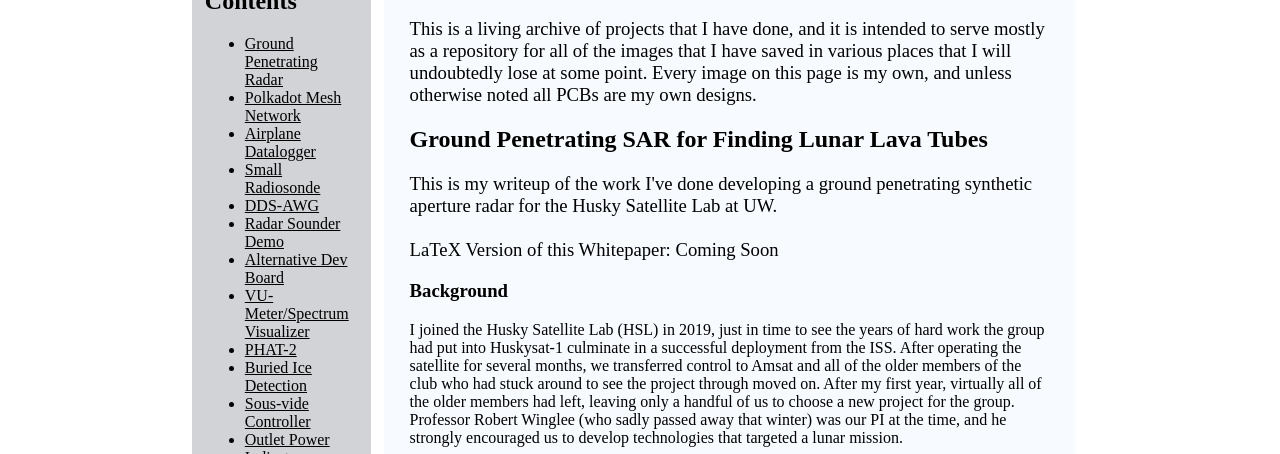
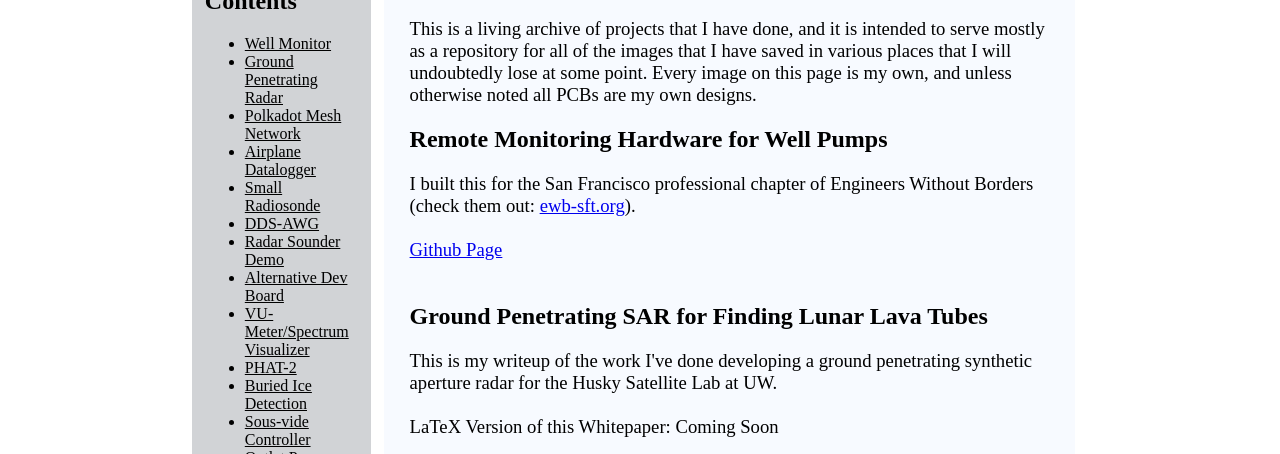
Before and after one commit to hansgaensbauer/hansgaensbauer.github.io, a plain HTML site: page index.html in a window 1280 px wide. Shown: the part 339-793 px from the top of the page. Drawn offline with Linux system fonts and the light colour scheme.

Commit message:
Added well monitor

```diff
--- a/index.html
+++ b/index.html
@@ -18,6 +18,7 @@
   <div id= "contentsdiv">
     <h2 class = "contents">Contents</h2>
     <ul class = "contentslist">
+      <li onclick="linkt('wellmonitor')">Well Monitor</li>
       <li onclick="linkt('gpr')">Ground Penetrating Radar</li>
       <li onclick="linkt('polkadot')">Polkadot Mesh Network</li>
       <li onclick="linkt('datalogger')">Airplane Datalogger</li>
@@ -52,6 +53,16 @@
       undoubtedly lose at some point. Every image on this page is my own, and unless otherwise
       noted all PCBs are my own designs.
     </p>
+    <div id="wellmonitor" class = "post">
+      <h2>Remote Monitoring Hardware for Well Pumps</h2>
+      <p>
+        I built this for the San Francisco professional chapter of Engineers Without Borders (check them out:
+        <a href="https://ewb-sfp.org/">ewb-sft.org</a>).
+        <br><br>
+        <a href="https://github.com/hansgaensbauer/Well-Monitor">Github Page</a>
+        <br><br>
+      </p>
+    </div>
     <div id="gpr" class = "post">
       <h2>Ground Penetrating SAR for Finding Lunar Lava Tubes</h2>
       <p>
```
